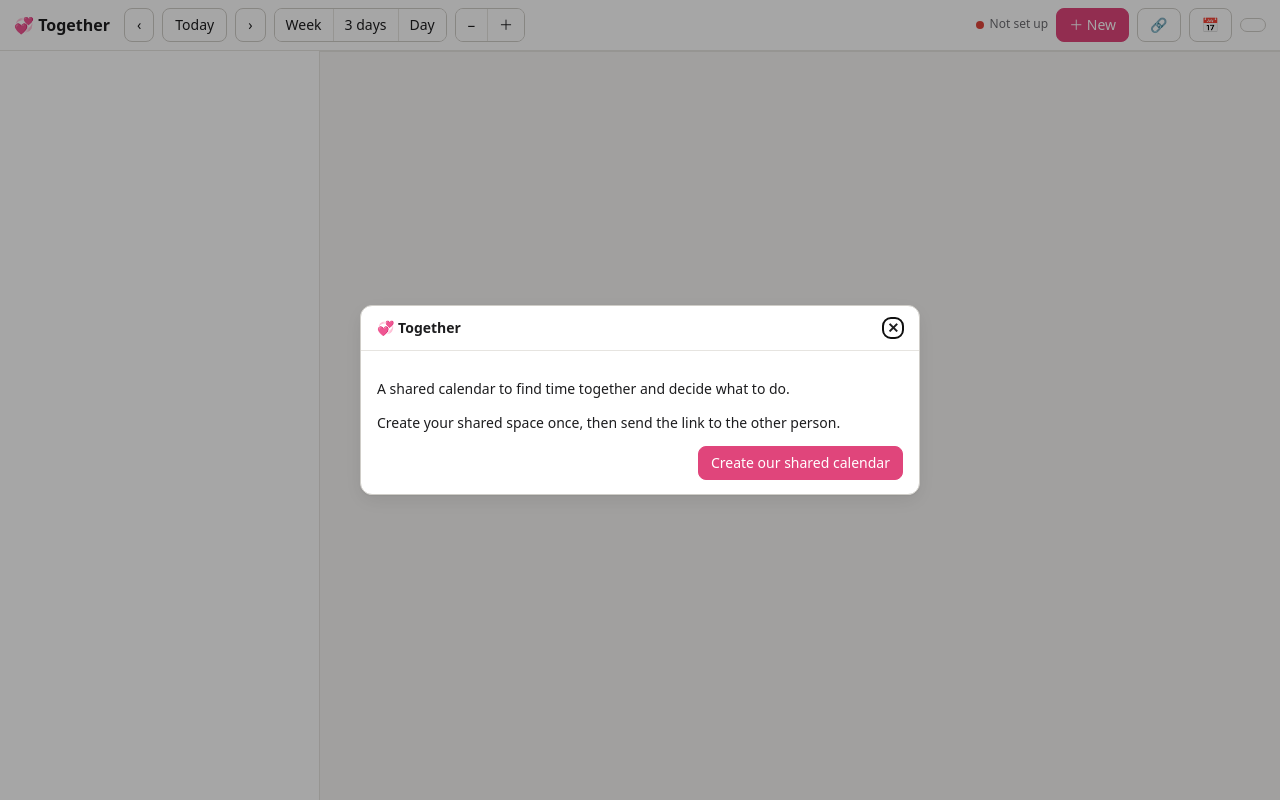
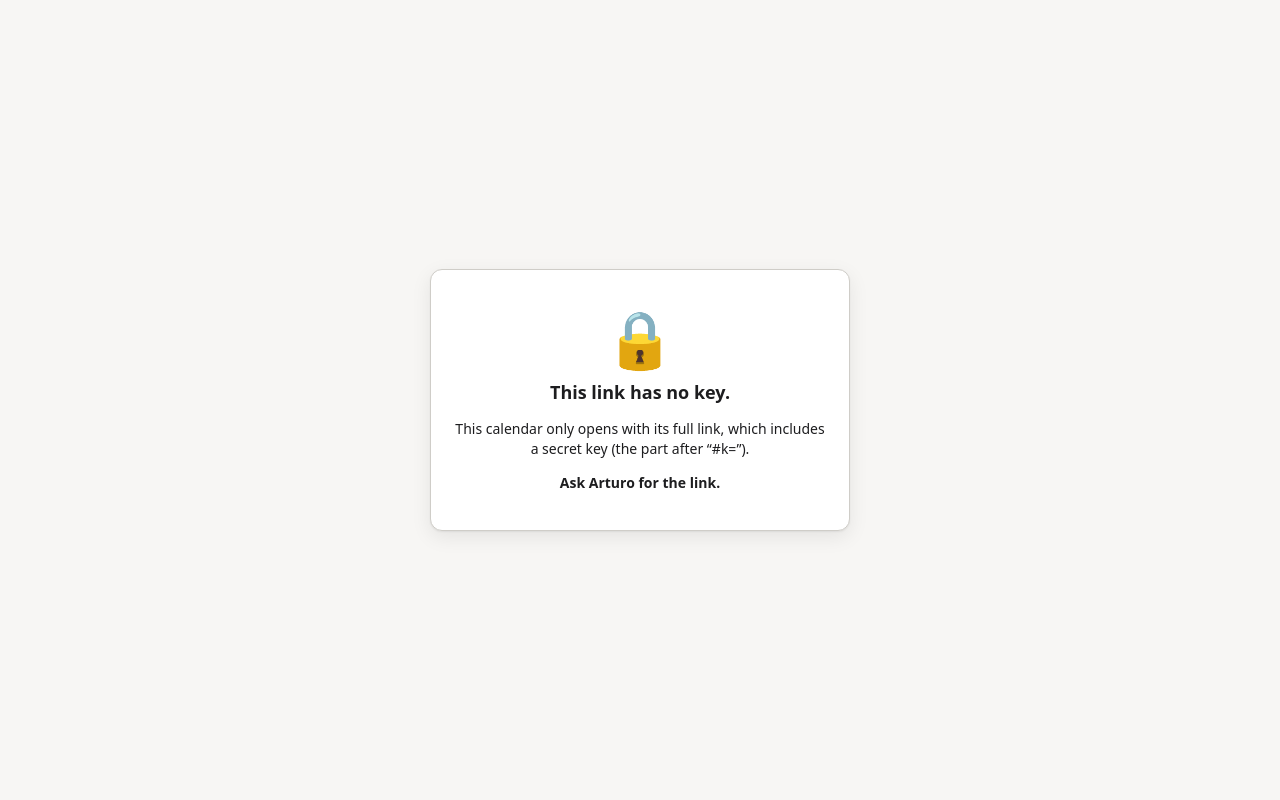
Before and after one commit to arturo54296/syzygy, a plain HTML site: page index.html in a window 1280 px wide. Drawn offline with Linux system fonts and the light colour scheme.

Commit message:
Lock screen without a valid key; new calendars only via #new

```diff
--- a/app.js
+++ b/app.js
@@ -1,6 +1,6 @@
-import { openStore, makeKey } from './store.js?v=16';
-import { SEED, SEED_VERSION } from './activities.js?v=16';
-import * as G from './gcal.js?v=16';
+import { openStore, makeKey } from './store.js?v=18';
+import { SEED, SEED_VERSION } from './activities.js?v=18';
+import * as G from './gcal.js?v=18';
 
 const MIN = 60e3, HOUR = 36e5, DAY = 864e5, SNAP = 15 * MIN;
 const PEOPLE = { arturo: { name: 'Arturo', css: '--arturo' }, zosia: { name: 'Zosia', css: '--zosia' } };
@@ -1123,38 +1123,52 @@ $('#meBtn').onclick = () => whoDialog();
 $('#shareBtn').onclick = () => shareDialog();
 $('#gcalBtn').onclick = () => (G.hasClient && G.wanted() && !G.isValid() && G.ready()) ? G.requestToken('') : gcalDialog();
 $('#asideBtn').onclick = e => { e.stopPropagation(); $('#aside').classList.toggle('open'); };
-document.addEventListener('click', e => { const a = $('#aside'); if (a.classList.contains('open') && !a.contains(e.target) && !$('#dlg').contains(e.target)) a.classList.remove('open'); });
+document.addEventListener('click', e => { if (!store) return; const a = $('#aside'); if (a.classList.contains('open') && !a.contains(e.target) && !$('#dlg').contains(e.target)) a.classList.remove('open'); });
 document.addEventListener('keydown', e => {
-  if ($('#dlg').open || e.target.matches('input, textarea, select')) return;
+  if (!store || $('#dlg').open || e.target.matches('input, textarea, select')) return;
   if (e.key === 'ArrowLeft') shift(-1); else if (e.key === 'ArrowRight') shift(1);
   else if (e.key === 't') $('#today').click();
   else if (e.key === '+' || e.key === '=') zoom(1); else if (e.key === '-') zoom(-1);
   else if (e.key === 'w') setMode('week'); else if (e.key === '3') setMode('3day'); else if (e.key === 'd') setMode('day');
 });
-setInterval(() => { if (!document.hidden && !$('#dlg').open) render(); }, 60e3);
+setInterval(() => { if (store && !document.hidden && !$('#dlg').open) render(); }, 60e3);
 let resizeT; addEventListener('resize', () => { clearTimeout(resizeT); resizeT = setTimeout(render, 150); });   // re-fit block texts  // keeps the "now" line moving
 
 // ---------- boot ----------
 function setStatus(cls, text) { const s = $('#status'); s.className = cls; s.lastElementChild.textContent = text; }
+/** Without a valid key the whole page is replaced by this message: nothing of the app is left to use. */
+function lockScreen(reason) {
+  document.title = 'Together · locked';
+  document.body.replaceChildren(el('div', { class: 'lock' }, el('div', { class: 'lockbox' },
+    el('div', { class: 'big' }, '🔒'),
+    el('h2', {}, reason),
+    el('p', {}, 'This calendar only opens with its full link, which includes a secret key (the part after “#k=”).'),
+    el('p', {}, el('b', {}, 'Ask Arturo for the link.')))));
+}
 async function boot(fresh = false) {
   const fromHash = (location.hash.match(/k=([a-z0-9]+)/i) || [])[1];
-  const key = fromHash || LS.get('key', null);
-  if (!key) {
-    setStatus('down', 'Not set up');
-    dialog('💞 Together', [
-      el('p', {}, 'A shared calendar to find time together and decide what to do.'),
-      el('p', {}, 'Create your shared space once, then send the link to the other person.'),
+  const key = fromHash || LS.get('key', null);   // a device that opened the full link once remembers its key
+  if (location.hash === '#new') {   // hidden: make a brand-new calendar (only via ".../#new")
+    dialog('💞 New shared calendar', [
+      el('p', {}, 'This creates a new, empty shared calendar with its own secret link.'),
       el('div', { class: 'actions' }, el('span', { class: 'spacer' }), el('button', { class: 'primary', onclick: () => {
         location.hash = 'k=' + makeKey(); close(); boot(true);
-      } }, 'Create our shared calendar')),
+      } }, 'Create a new calendar')),
     ]);
     return;
   }
-  if (!fromHash) history.replaceState(null, '', '#k=' + key);
-  LS.set('key', key);
+  if (!key) return lockScreen('This link has no key.');
   try {
     store = await openStore(key, d => { data = d; render(); gSchedule(); }, err => { console.error(err); setStatus('down', 'Connection problem'); toast('Could not reach the database: ' + (err.code || err.message)); });
   } catch (err) { console.error(err); setStatus('down', 'Offline'); toast('Could not load Firebase'); return; }
+  // a wrong key must not open (or create) anything; null = couldn't check (offline), then trust it
+  if (!fresh && (await store.exists()) === false) {
+    if (!fromHash) LS.set('key', null);
+    store = null;
+    return lockScreen(fromHash ? 'The key in this link isn’t correct.' : 'The saved key on this device isn’t correct any more.');
+  }
+  if (!fromHash) history.replaceState(null, '', '#k=' + key);
+  LS.set('key', key);
   setStatus(store.mode === 'demo' ? 'demo' : '', store.mode === 'demo' ? 'Demo (this browser only)' : 'Live');
   // any change to a plan from a click: if Google sign-in expired, renew it now (a popup needs a click)
   const rawPut = store.put, rawDel = store.del;
--- a/gcal.js
+++ b/gcal.js
@@ -1,6 +1,6 @@
 // Google Calendar from the browser, no server: Google Identity Services gives a 1-hour access token,
 // then we call the Calendar REST API directly. Needs googleClientId in config.js (see README).
-import { googleClientId } from './config.js?v=16';
+import { googleClientId } from './config.js?v=18';
 
 const SCOPES = 'https://www.googleapis.com/auth/calendar.events https://www.googleapis.com/auth/calendar.readonly';
 const API = 'https://www.googleapis.com/calendar/v3';
--- a/index.html
+++ b/index.html
@@ -158,6 +158,9 @@ table.st td { padding: 4px 4px; border-bottom: 1px solid var(--line); }
 table.st td.num { text-align: right; font-variant-numeric: tabular-nums; white-space: nowrap; color: var(--muted); }
 .copybox { display: flex; gap: 6px; }
 .copybox input { flex: 1; min-width: 0; font-size: 12px; }
+.lock { flex: 1; display: flex; align-items: center; justify-content: center; padding: 24px; }
+.lockbox { max-width: 420px; text-align: center; background: var(--panel); border: 1px solid var(--line-strong); border-radius: 12px; padding: 24px; box-shadow: var(--shadow); }
+.lockbox h2 { font-size: 18px; margin: 4px 0 12px; }
 #toast { position: fixed; bottom: 18px; left: 50%; transform: translateX(-50%); background: var(--ink); color: var(--bg); padding: 8px 14px; border-radius: 8px; opacity: 0; transition: opacity .2s; pointer-events: none; z-index: 50; max-width: 90vw; }
 #toast.on { opacity: 1; }
 #asideBtn { display: none; }
@@ -205,6 +208,6 @@ table.st td.num { text-align: right; font-variant-numeric: tabular-nums; white-s
 </main>
 <dialog id="dlg"></dialog>
 <div id="toast"></div>
-<script type="module" src="app.js?v=16"></script>
+<script type="module" src="app.js?v=18"></script>
 </body>
 </html>
--- a/store.js
+++ b/store.js
@@ -1,6 +1,6 @@
 // Data layer. Firestore when config.js has a config, otherwise a demo store in localStorage
 // (synced live between tabs of the same browser, handy for testing both people side by side).
-import { firebaseConfig } from './config.js?v=16';
+import { firebaseConfig } from './config.js?v=18';
 
 const FIREBASE_VERSION = '10.12.2';
 const COLLS = ['events', 'activities', 'meta'];   // meta: shared settings (e.g. the Google calendar) and sync state
@@ -28,6 +28,7 @@ export async function openStore(key, onData, onError) {
     const write = fn => { const db = load(); fn(db); localStorage.setItem(LK, JSON.stringify(db)); bc?.postMessage(1); read(); };
     return {
       mode: 'demo',
+      exists: async () => { const d = load(); return !!(d._seed || d.meta?.seeded); },
       start: read,
       put: async (c, o) => write(db => { (db[c] ||= {})[o.id] = clean(o); }),
       del: async (c, id) => write(db => { if (db[c]) delete db[c][id]; }),
@@ -53,6 +54,8 @@ export async function openStore(key, onData, onError) {
   const ref = (c, id) => F.doc(db, 'spaces', key, c, id);
   return {
     mode: 'live',
+    /** Is there a calendar under this key? (every real one has meta/seed, written when it was created) */
+    exists: async () => { try { return (await F.getDoc(ref('meta', 'seed'))).exists(); } catch { return null; } },   // null = couldn't check (offline)
     start: () => {
       for (const c of COLLS) F.onSnapshot(F.collection(db, 'spaces', key, c), snap => {
         data[c] = snap.docs.map(d => ({ ...d.data(), id: d.id })); ready[c] = true; emit();
```
Also changed, not shown: 1 other file.
